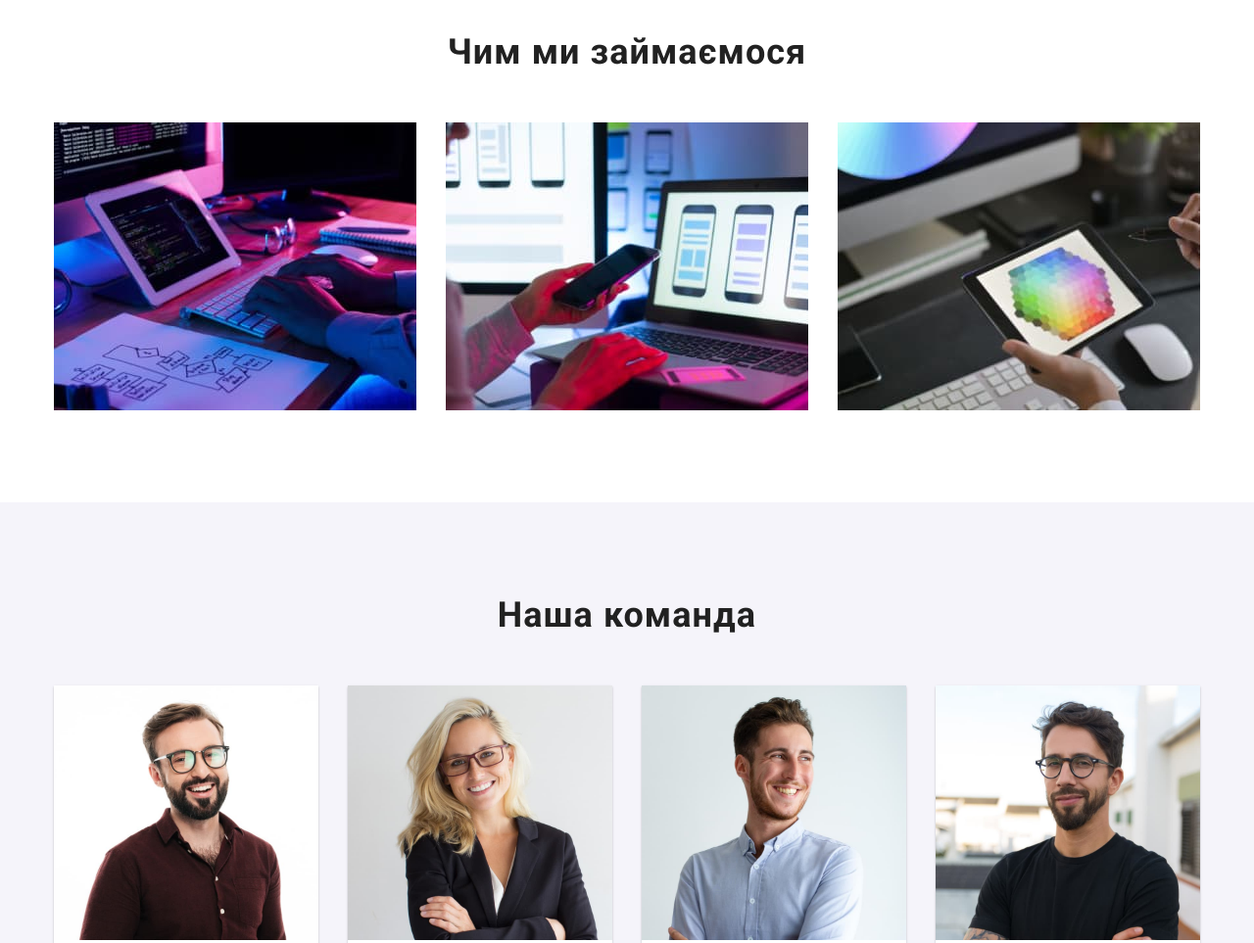
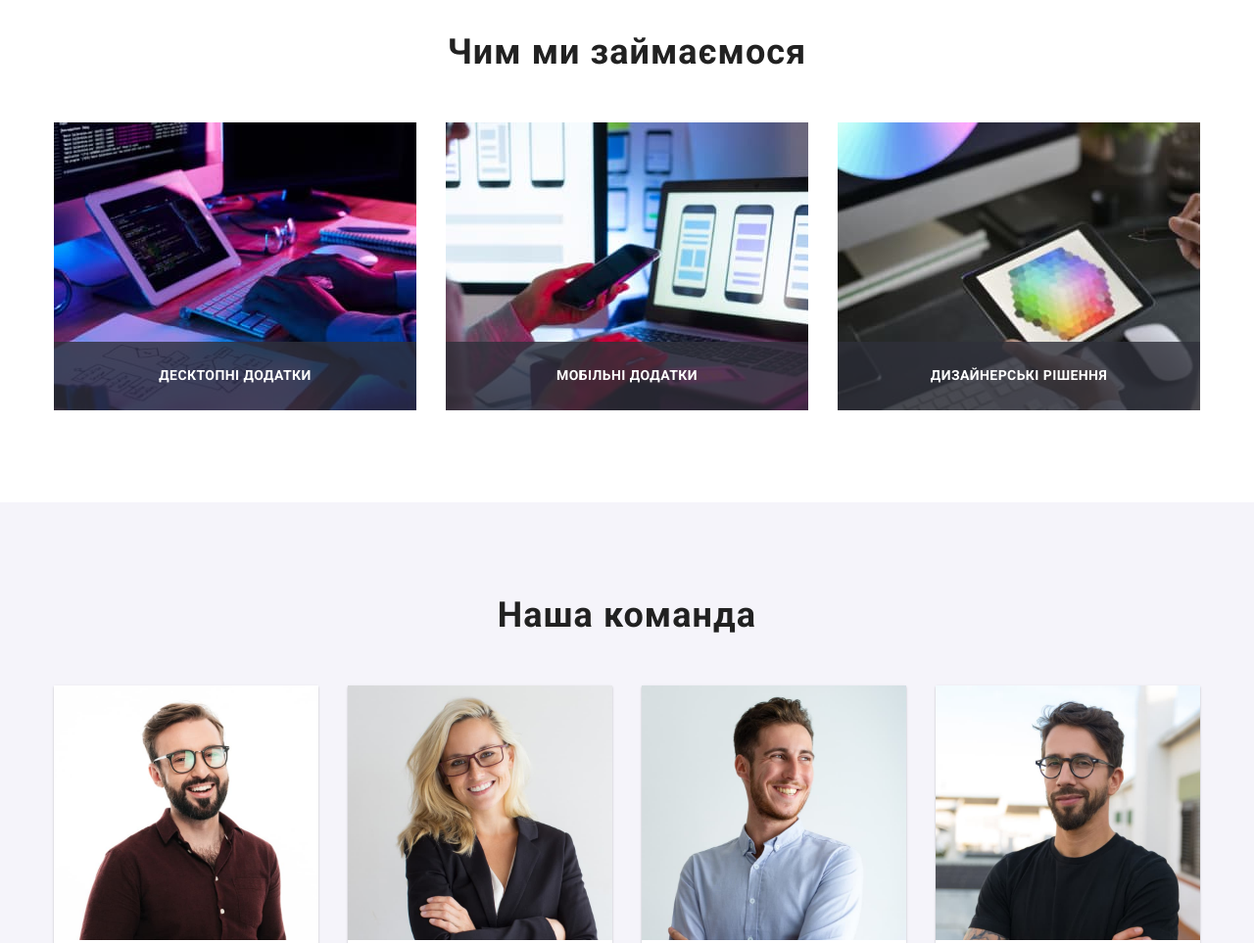
Before and after one commit to Klimch1k/goit-markup-hw-05, a plain HTML site: page index.html in a window 1280 px wide. Shown: the part 1060-2023 px from the top of the page at 98% size. Drawn offline with nearby package versions, Linux system fonts and the light colour scheme.

Commit message:
Зроблені плавні переходи ховера та фокуса,.
А також підкерслення активної сторінки, позиціонування елементів секції Чим ми займеємось

```diff
--- a/css/styles.css
+++ b/css/styles.css
@@ -4,6 +4,7 @@
   --main-back-color: #ffffff;
   --accent-color: #2196f3;
   --second-back-color: #2f303a;
+  --timing-function: cubic-bezier(0.4, 0, 0.2, 1);
 }
 
 /* Глобальні стилі для баді */
@@ -56,6 +57,8 @@ img {
 }
 .link {
   text-decoration: none;
+  transition: color 250ms var(--timing-function),
+    background-color 250ms var(--timing-function);
 }
 .list {
   list-style: none;
@@ -130,12 +133,26 @@ a {
   letter-spacing: 0.02em;
   color: var(--title-color);
 }
+
 .nav-link:hover,
 .nav-link:focus {
   color: #2196f3;
 }
 .current {
+  position: relative;
   color: var(--accent-color);
+}
+.current::after {
+  content: "";
+  display: block;
+  width: 46px;
+  height: 4px;
+
+  position: absolute;
+  bottom: -12px;
+  left: 0;
+  background-color: #2196f3;
+  border-radius: 2px;
 }
 /* Телефон та мейл */
 .auth-nav {
@@ -295,6 +312,26 @@ a {
   margin-left: 30px;
 }
 
+.servises-thumb {
+  position: relative;
+}
+.servises-thumb-title {
+  position: absolute;
+  bottom: 0;
+  left: 0;
+  width: 100%;
+  height: 70px;
+  padding-top: 27px;
+  padding-bottom: 27px;
+
+  font-size: 14px;
+  line-height: 1.14;
+  text-align: center;
+  letter-spacing: 0.03em;
+  text-transform: uppercase;
+  color: var(--main-back-color);
+  background: rgba(47, 48, 58, 0.8);
+}
 .servises-title,
 .team-title,
 .clients-title {
@@ -370,6 +407,7 @@ a {
   height: 44px;
   border-radius: 50%;
   color: #afb1b8;
+  background-color: var(--main-back-color);
 }
 
 .network:hover,
--- a/index.html
+++ b/index.html
@@ -144,6 +144,7 @@
           <h2 class="servises-title">Чим ми займаємося</h2>
           <ul class="list servises-list">
             <li class="servises-item">
+              <div class="servises-thumb">
                 <img
                   src="./images/img1.jpg"
                   alt="Робочий стіл, на якому знаходяться: два монітори,
@@ -151,22 +152,30 @@
                   width="370"
                   height="294"
                 />
+                <h3 class="servises-thumb-title">Десктопні додатки</h3>
+              </div>
             </li>
             <li class="servises-item">
+              <div class="servises-thumb">
                 <img
                   src="./images/img2.jpg"
                   alt="Дівчина працює за ноутбуком"
                   width="370"
                   height="294"
                 />
+                <h3 class="servises-thumb-title">Мобільні додатки</h3>
+              </div>
             </li>
             <li class="servises-item">
+              <div class="servises-thumb">
                 <img
                   src="./images/img3.jpg"
                   alt="Планшет"
                   width="370"
                   height="294"
                 />
+                <h3 class="servises-thumb-title">Дизайнерські рішення</h3>
+              </div>
             </li>
           </ul>
         </div>
```
Lines whose indentation alone changed are shown as unchanged.
